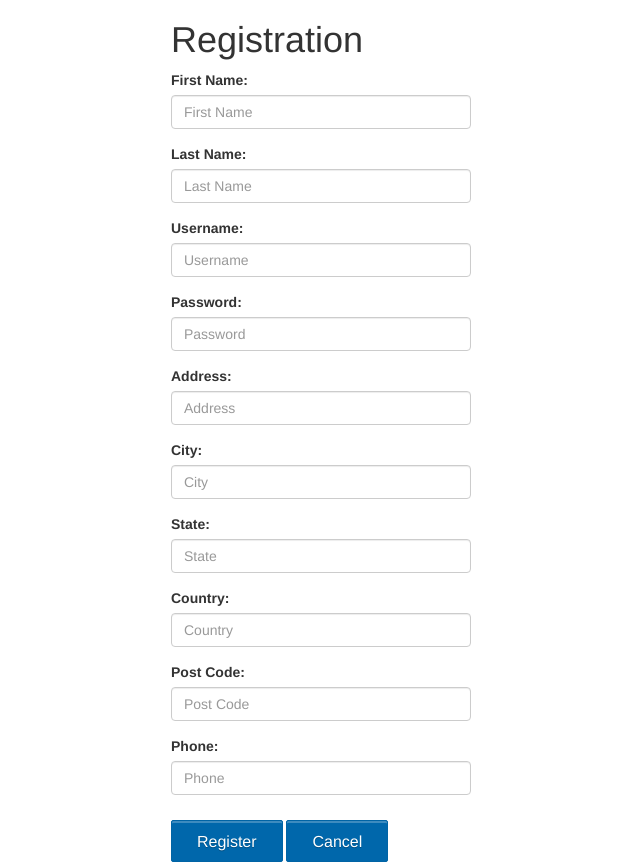
After one commit to saltcola/NorthwindProject, a PHP site: page /employee-registration.php in a window 1280 px wide. The commit adds this page. Shown: the whole page, without its empty margins (319-959 px from the left). Run offline with PHP 8.4, Linux system fonts and the light colour scheme; data that the repository does not hold is empty; some libraries are stand-ins or nearby versions.

Commit message:
Employee login and register

```diff
--- /dev/null
+++ b/employee-registration.php
@@ -0,0 +1,117 @@
+<!DOCTYPE html>
+<html>
+    <head>
+        <meta charset="utf-8">
+        <title>Registration</title>
+        <link rel="stylesheet" href="css/style.css" />
+        <link href="https://maxcdn.bootstrapcdn.com/bootstrap/3.3.7/css/bootstrap.min.css" rel="stylesheet" integrity="sha384-BVYiiSIFeK1dGmJRAkycuHAHRg32OmUcww7on3RYdg4Va+PmSTsz/K68vbdEjh4u" crossorigin="anonymous">
+        <script src="https://ajax.googleapis.com/ajax/libs/jquery/3.1.1/jquery.min.js"></script>
+        <script src="https://maxcdn.bootstrapcdn.com/bootstrap/3.3.7/js/bootstrap.min.js" integrity="sha384-Tc5IQib027qvyjSMfHjOMaLkfuWVxZxUPnCJA7l2mCWNIpG9mGCD8wGNIcPD7Txa" crossorigin="anonymous"></script>
+    </head>
+    <body>
+    <?php
+        require('db.php');
+        // If form submitted, insert values into the database.
+        if (isset($_REQUEST['username'])){
+
+            $username = $_POST['username'];
+            $checkQuery = "SELECT * FROM employees WHERE username = '".$username."' ";
+            $checkResult = NULL;
+            $checkResult = $mysqlConnection->query($checkQuery);
+            $count = $checkResult-> num_rows;
+
+            if($count > 0){
+                echo "<div class='form'>
+                        <h3>Sorry! This Username already exists!</h3>
+                        <br/>Click here to <a href='registration.php'>Back</a></div>";
+
+            }
+
+
+            $password = $_POST['password'];
+            $fName = $_POST['fName'];
+            $lName = $_POST['lName'];
+            $address = $_POST['address'];
+            $city = $_POST['city'];
+            $state = $_POST['state'];
+            $postalCode = $_POST['postalCode'];
+            $country = $_POST['country'];
+            $HomePhone = $_POST['phone'];
+
+            $query = "INSERT into `employees` (username, password, FirstName,
+            LastName, Address, City, Region, PostalCode, Country, HomePhone)
+            VALUES ('$username', '".md5($password)."', '$fName', '$lName', '$address', '$city', '$state', '$postalCode', '$country', '$HomePhone')";
+
+            // echo $query;
+            // echo "<br>";
+
+            $result = NULL;
+            $result = $mysqlConnection->query($query);
+
+            if($result){
+                echo "<div class='form'>
+                            <h3>You are registered successfully.</h3>
+                            <br/>Click here to <a href='employee-login.php'>Login</a></div>";
+                }
+            }else{
+    ?>
+        <div class="form">
+            <h1>Registration</h1>
+            <form name="registration" action="" method="post">
+                <div class="form-group">
+                        <label>First Name: </label>
+                        <input  type="text" class="form-control" name="fName" placeholder="First Name" required />
+                </div>
+                <div class="form-group">
+                        <label>Last Name: </label>
+                        <input type="text" class="form-control" name="lName" placeholder="Last Name" required />
+                </div>
+                <div class="form-group">
+                        <label>Username: </label>
+                        <input type="text" class="form-control" name="username" placeholder="Username" required />
+                </div>
+                <div class="form-group">
+                        <label>Password: </label>
+                        <input type="password" class="form-control" name="password" placeholder="Password" required />
+                </div>
+                <div class="form-group">
+                        <label>Address: </label>
+                        <input type="text" class="form-control" name="address" placeholder="Address"  />
+                </div>
+                <div class="form-group">
+                        <label>City: </label>
+                        <input type="text" class="form-control" name="city" placeholder="City" />
+                </div>
+                <div class="form-group">
+                        <label>State: </label>
+                        <input type="text" class="form-control" name="state" placeholder="State"  />
+                </div>
+                <div class="form-group">
+                        <label>Country: </label>
+                        <input type="text" class="form-control" name="country" placeholder="Country" />
+                </div>
+                <div class="form-group">
+                        <label>Post Code: </label>
+                        <input type="text" class="form-control" name="postalCode" placeholder="Post Code" />
+                </div>
+                <div class="form-group">
+                        <label>Phone: </label>
+                        <input type="text" class="form-control" name="phone" placeholder="Phone" />
+                </div>
+                <input type="submit" class = "login-button" name="submit" value="Register" />
+                <input class = "login-button" name="Back" type="submit" value="Cancel" />
+            </form>
+        </div>
+    <?php } ?>
+    <?php
+        if(!empty($_POST['Back'])){
+            echo '<script type="text/javascript">
+                    window.location = "index.html"
+                     </script>';
+        exit;
+        }
+    ?>
+
+
+    </body>
+</html>
--- a/index.html
+++ b/index.html
@@ -27,7 +27,7 @@
                 <h3>Customer</h3>
             </div>
             <div class="col-md-4">
-                <a href="employee-main.html" class="thumbnail">
+                <a href="employee-login.php" class="thumbnail">
                   <img src="./img/employee.jpeg" alt="...">
                 </a>
                 <h3>Employee</h3>
```
Also changed, not shown: employee-ListofActiveOrder.php (renamed from employee-ListofActiveOrder.html, +9 -0 lines), employee-enter-editNewProduct.php (renamed from employee-inventory-purchasing.html, +10 -1 lines), employee-inventory-purchasing.php (renamed from employee-reviewCustomerGraphic.html, +10 -1 lines), employee-login.php (added, +59 -0 lines), employee-main.php (renamed from employee-main.html, +9 -0 lines), employee-reviewCustomerGraphic.php (renamed from employee-enter-editNewProduct.html, +11 -1 lines), employee-search.php (renamed from employee-search.html, +9 -0 lines).
